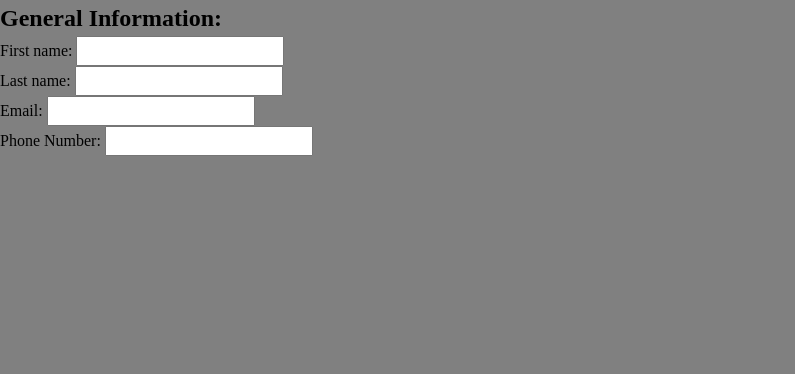
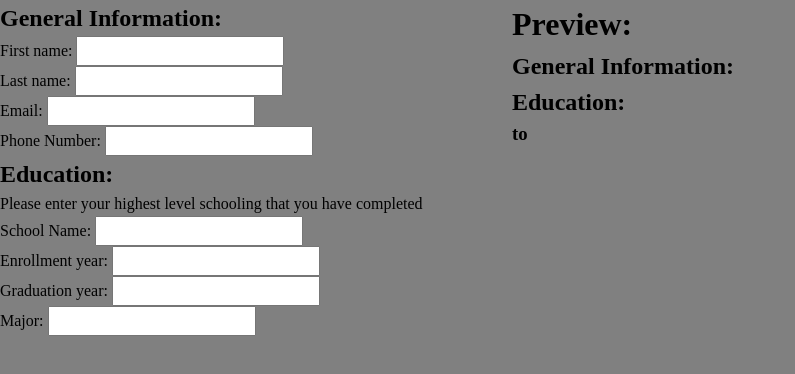
Before and after one commit to rgremaud/cv_application, a React (Vite) app: page / in a window 1280 px wide. Shown: the top 374 px of the page, without its empty margins (0-795 px from the left). Built offline with nearby package versions, Linux system fonts and the light colour scheme.

Commit message:
Add education components to form and preview

```diff
--- a/src/components/General.jsx
+++ b/src/components/General.jsx
@@ -6,6 +6,10 @@ export default function General() {
     lastName: "",
     email: "",
     phone: "",
+    school: "",
+    startDate: "",
+    endDate: "",
+    major: "",
   });
 
   return (
@@ -60,13 +64,69 @@ export default function General() {
             }}
           />
         </label>
+      <h2>Education:</h2>
+      <p>Please enter your highest level schooling that you have completed</p>
+      <label>
+        School Name:{" "}
+        <input
+        value={general.school}
+        onChange={(e) => {
+           setGeneral({
+             ...general,
+             school: e.target.value,
+            });
+        }}
+        />
+      </label>
+      <label>
+        Enrollment year:{" "}
+        <input
+        value={general.startDate}
+        onChange={(e) => {
+           setGeneral({
+             ...general,
+             startDate: e.target.value,
+            });
+        }}
+        />
+      </label>
+      <label>
+        Graduation year:{" "}
+        <input
+        value={general.endDate}
+        onChange={(e) => {
+           setGeneral({
+             ...general,
+             endDate: e.target.value,
+            });
+        }}
+        />
+      </label>
+      <label>
+        Major:{" "}
+        <input
+        value={general.major}
+        onChange={(e) => {
+           setGeneral({
+             ...general,
+             major: e.target.value,
+            });
+        }}
+        />
+      </label>
         {/*<button onClick={handleClick(general)}>Submit</button>*/}
       </form>
       <div className="previewDetails">
+        <h1>Preview: </h1>
+        <h2>General Information: </h2>
         <h3>{general.firstName}</h3>
         <h3>{general.lastName}</h3>
         <h3>{general.email}</h3>
         <h3>{general.phone}</h3>
+        <h2>Education: </h2>
+        <h3>{general.school}</h3>
+        <h3>{general.startDate} to {general.endDate}</h3>
+        <h3>{general.major}</h3>
       </div>
     </>
   );
--- a/src/components/Resume.jsx
+++ b/src/components/Resume.jsx
@@ -1,5 +1,6 @@
 import General from "./General.jsx";
-import ResumeGeneral from "./GeneralResume";
+
+{/* Rework this to display the formatted and final resume */}
 
 export default function Resume() {
   return (
```
